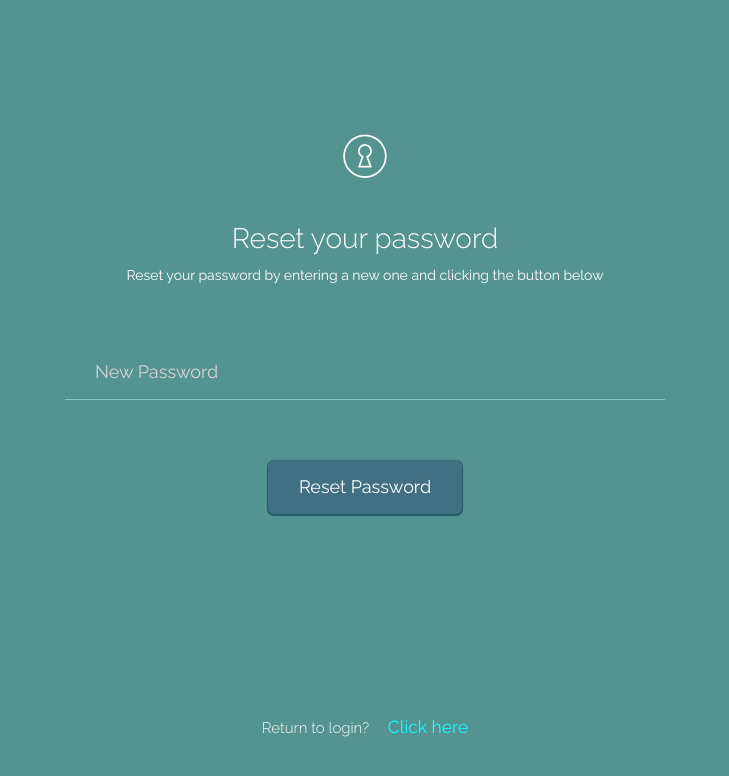
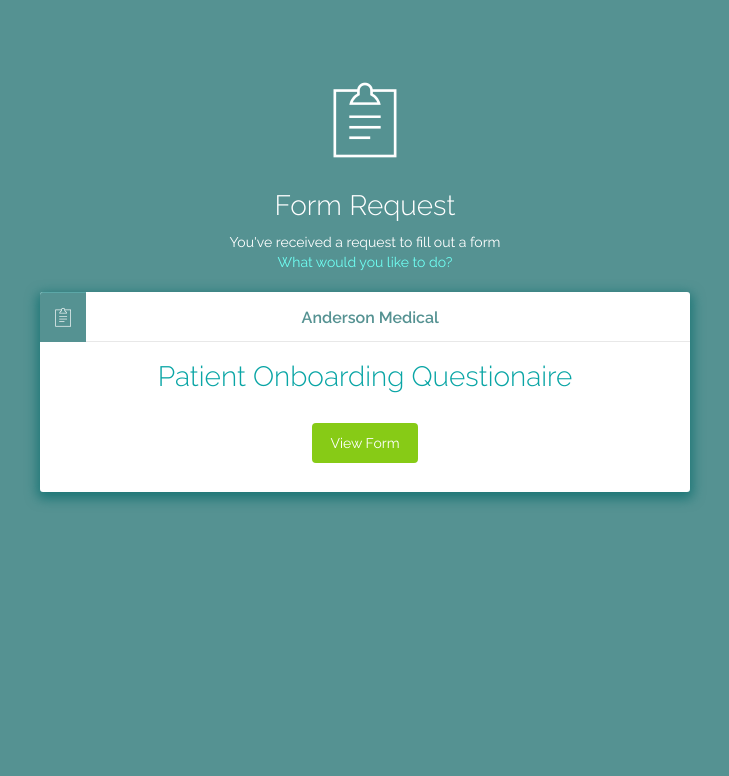
Before and after one commit to ConnectedMD/ConnectedMD, a website: page ConnectedMD/www/login-static/login.html in a window 1280 px wide. Shown: the whole page, without its empty margins (275-1004 px from the left). Drawn offline with Linux system fonts and the light colour scheme.

Commit message:
invite - form request

```diff
--- a/ConnectedMD/www/css/features.css
+++ b/ConnectedMD/www/css/features.css
@@ -2,6 +2,10 @@
     background-color: #405D9B !important;
     border-color: #405D9B !important;
     box-shadow: 0 1px 1px 0px #324161;
+}
+
+.subtext-prompt{
+    color: #6FFFF3;
 }
 
 /* -----------------------------------------------
@@ -397,6 +401,105 @@
     }
 }
 
+/* --------------------------------------------
+ *    Invite
+ * -------------------------------------------*/
+
+.invite-view{
+    min-height:100%;
+    background-color: #559292;
+    display: flex;
+    flex-direction:column;
+    align-items: center;
+    padding:0 30px;
+}
+
+.invite-prompt{
+    width:100%;
+    display: flex;
+    flex-direction: column;
+    justify-content: center;
+    padding:10px 0 20px 0;
+    color: #ffffff;
+    text-align:center;
+    padding-top: 10vh;
+}
+
+.invite-prompt .invite-icon{
+    font-size:4rem;
+    margin:0px !important;
+}
+
+.invite-card{
+    max-width: 650px !important;
+    width: 100%;
+    height: 200px;
+    border-radius: 3px;
+    color: rgba(0,0,0, 0.87);
+    background: #fff;
+    box-shadow: 0px 4px 12px 3px #1E7777;
+}
+
+.invite-card .invite-card-nav{
+    border-bottom: 1px solid #e8e8e8;
+    width:100% !important;
+    height:50px !important;
+    display:flex;
+    flex-direction:row;
+}
+
+.invite-card .invite-card-nav .icon-tag{
+    width:50px;
+    height:inherit;
+    background-color: #559292;
+    color: #fff;
+    display: flex;
+    justify-content: center;
+    align-items: center;
+    border-top: 1px solid #5CA7A7;
+    border-top-left-radius: 3px !important;
+    font-size:2rem;
+}
+
+.invite-card .invite-card-nav .icon-title{
+    margin-top: -19px;
+    width: 100%;
+    text-align: center;
+}
+
+.icon-title .practice-name{
+    font-size:16px; margin-left: -36px; color: #559292; font-weight: 600;
+}
+
+.invite-card .invite-card-body{
+    display: flex;
+    justify-content: center;
+    flex-direction: column;
+    align-content: center;
+    align-items: center;
+}
+
+.invite-card-body .form-name-container{
+    text-align:center;
+}
+
+.invite-card-body .form-name-container .form-name{
+    color: #09A5A5;
+    font-size:18px;
+}
+
+@media (min-width:992px){
+    .invite-card-body .form-name-container .form-name{
+        color: #09A5A5;
+        font-size: 28px;
+    }
+
+    .invite-prompt .invite-icon{
+        font-size:8rem;
+        margin:0px !important;
+    }
+}
+
 /* media layout overrides */
 .mediaTest {position:absolute;top:0px;left:0px;}
 .mediaTest span {padding:4px;color:white;background-color:maroon;}
--- a/ConnectedMD/www/login-static/login.html
+++ b/ConnectedMD/www/login-static/login.html
@@ -50,7 +50,7 @@
         </div>
     </div>
 
-    <div id="login" class="login-view" style="display:none;">
+    <div id="login" class="login-view" style="display:none;" >
         <div class="login-view-overlay"></div>
         <div class="login-container">
             <div class="login-brand-container">
@@ -168,8 +168,33 @@
         </div>
     </div>
 
+    <div id="invite" class="invite-view">
+        <div class="invite-prompt">
+            <h1 class="invite-icon"><i class="pe-7s-note2"></i></h1>
+            <h3>Form Request</h3>
+            <span class="signup-subtext">You've received a request to fill out a form</span>
+            <span class="signup-subtext subtext-prompt">What would you like to do?</span>
+        </div>
+       <div class="invite-card">
+           <div class="invite-card-nav">
+               <div class="icon-tag">
+                   <i class="pe-7s-note2"></i>
+               </div>
+               <div class="icon-title">
+                   <h4 class="practice-name">
+                       Anderson Medical
+                   </h4>
+               </div>
+           </div>
+           <div class="invite-card-body">
+               <div class="form-name-container"><h3 class="form-name">Patient Onboarding Questionaire</h3></div>
+               <div style="margin-top: 20px;"><button class="btn btn-success btn-fill">View Form</button></div>
+           </div>
+       </div>
+    </div>
+
    <!-- -->
-   <div id="changePassword" class="signup-view">
+   <div id="changePassword" class="signup-view" style="display:none;">
        <div class="forgot-prompt">
            <h1 class="forgot-icon"><i class="pe-7s-door-lock"></i></h1>
            <h3>Reset your password</h3>
```
